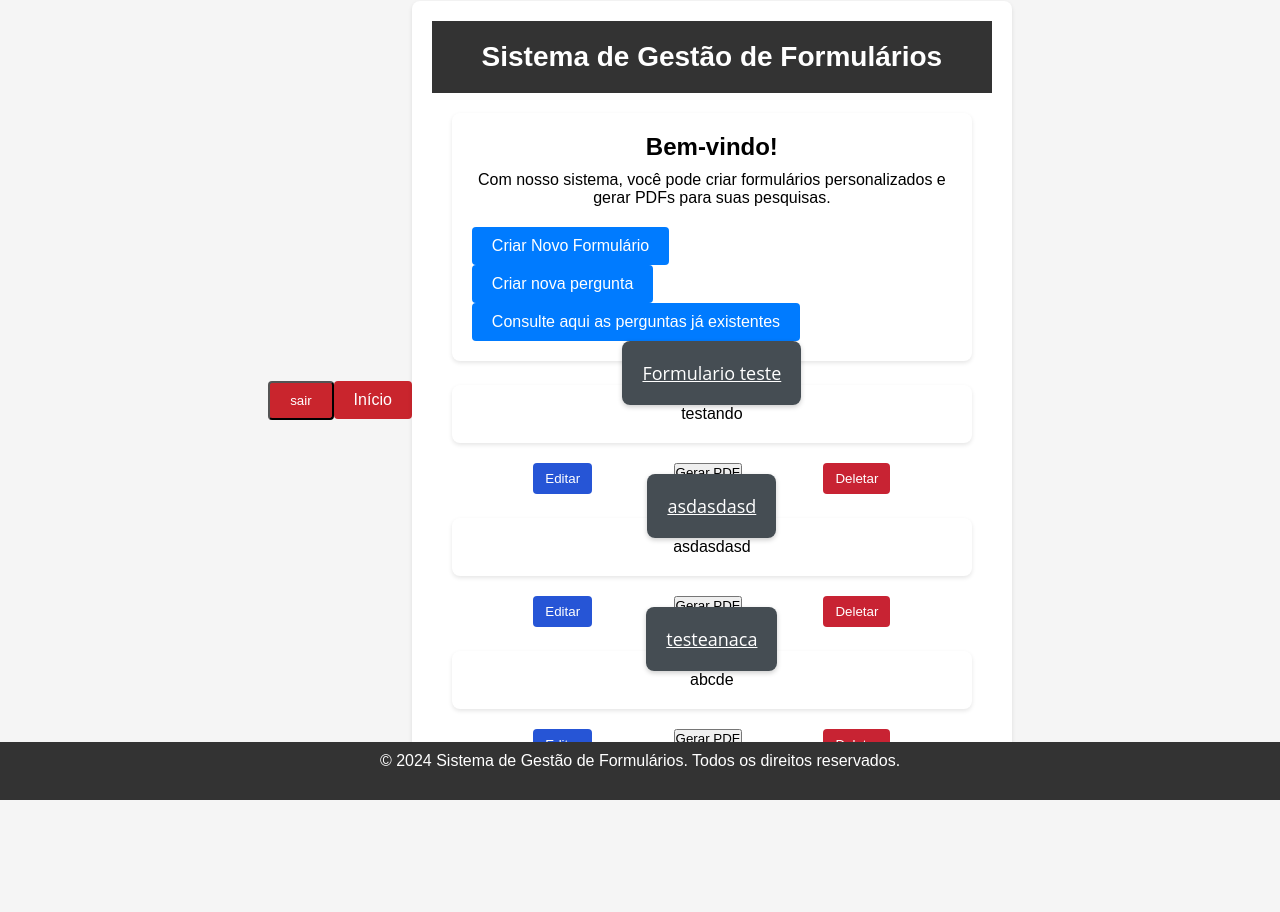
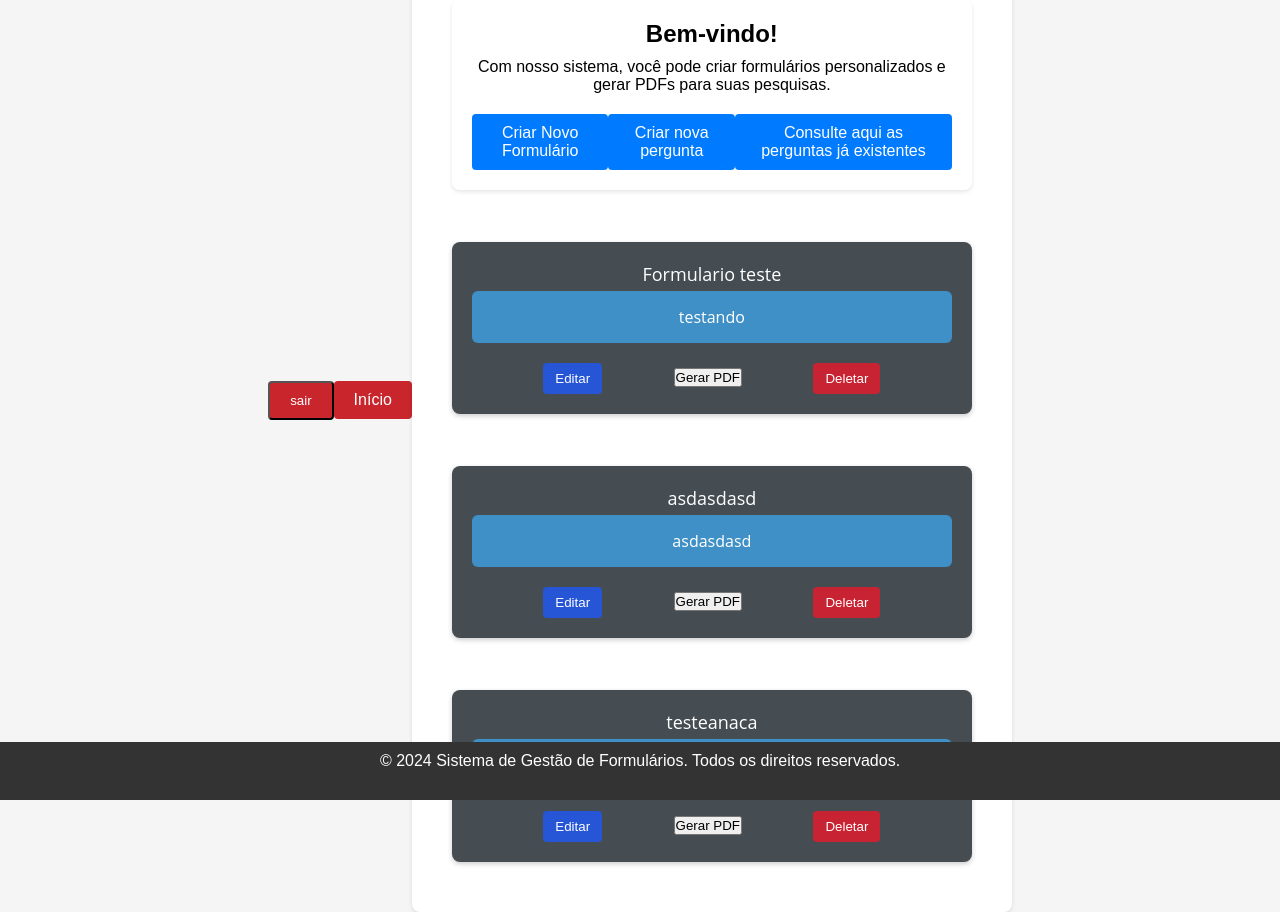
Before and after one commit to Mateus1711-ctrl/Sprint, a Django app: page / in a window 1280 px wide. Before the commit the page ends 800 px from the top, so only its background shows below. Run offline with Django 4.2, Linux system fonts and the light colour scheme; a user stored in the database is signed in; data comes from the database, SQL or seed files in the repository; both versions use the stored data as it was after the commit.

Commit message:
completo

```diff
--- a/formulario/templates/formulario/index.html
+++ b/formulario/templates/formulario/index.html
@@ -1,8 +1,6 @@
 {% extends "formulario/base.html" %}
 
-
 {% block content %}
-
 
 <header>
     <h1>Sistema de Gestão de Formulários</h1>
@@ -13,47 +11,35 @@
         <p>Com nosso sistema, você pode criar formulários personalizados e gerar PDFs para suas pesquisas.</p>
         <div class="buttons-container">
             <a class="button" href="/novo">Criar Novo Formulário</a>
-        </div>
-
-        <div class="buttons-container">
             <a class="button" href="/selecionar-tipo/">Criar nova pergunta</a>
-        </div>
-        <div class="buttons-container">
             <a class="button" href="{% url 'listagem_perguntas' %}" >Consulte aqui as perguntas já existentes</a>
         </div>
     </div>
 
-
-
     {% for formulario in formularios %}
-            <a href="{% url 'formulario' formulario.id %}" class="caixas container"> {{formulario.nome}}</a>
-            <p class="container caixas_descricao">{{formulario.descricao}}</p>
+    <div class="caixas container">
+        <a href="{% url 'formulario' formulario.id %}" class="link">{{ formulario.nome }}</a>
+        <p class="caixas-descricao">{{ formulario.descricao }}</p>
         <div class="para_lado">
-
             <form action="{% url 'editar' formulario.id %}" method="GET">
                 {% csrf_token %}
                 <button type="submit" class="editar-formulario">Editar</button>
             </form>
-
-                <form action="{% url 'gerar_pdf' formulario.id %}" method="GET"> <!-- tanto faz ser get ou post-->
+            <form action="{% url 'gerar_pdf' formulario.id %}" method="GET">
                 {% csrf_token %}
                 <button type="submit" class="gerar-pdf">Gerar PDF</button>
             </form>
-
-
-
             <form action="{% url 'deletar' formulario.id %}" method="POST">
                 {% csrf_token %}
                 <button type="submit" class="deletar-formulario">Deletar</button>
             </form>
         </div>
-
+    </div>
     {% endfor %}
-
 </main>
-
 
 <footer>
     <p>&copy; 2024 Sistema de Gestão de Formulários. Todos os direitos reservados.</p>
 </footer>
+
 {% endblock %}
```
Also changed, not shown: db.sqlite3. Lines whose indentation alone changed are shown as unchanged.
